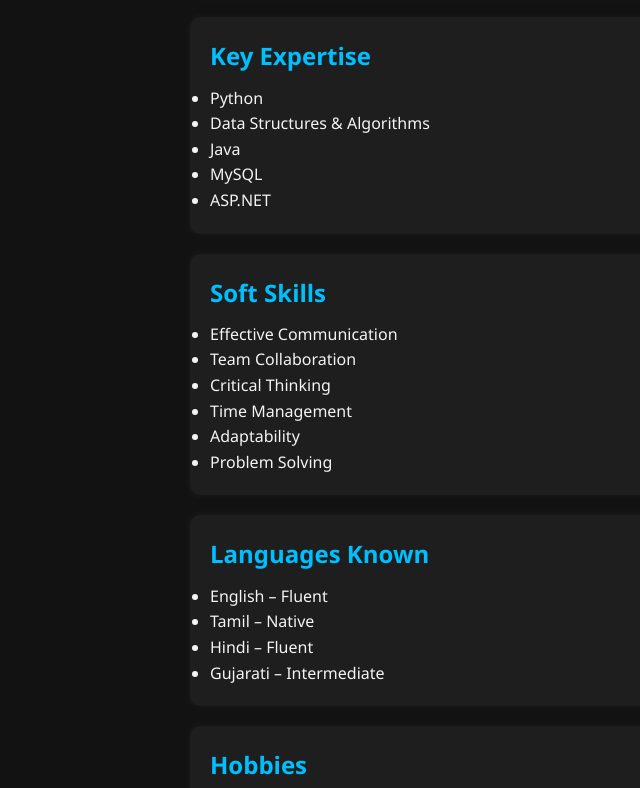
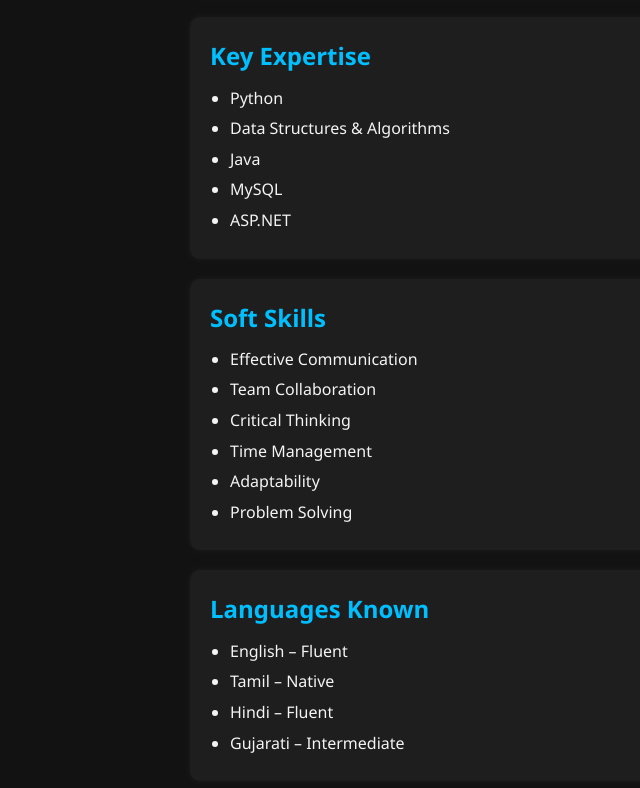
Before and after one commit to sharanraj14/Portfolio, a plain HTML site: page index.html in a window 1280 px wide. Shown: the part 806-1594 px from the top of the page, without its empty margins (460-1100 px from the left). Drawn offline with Linux system fonts and the light colour scheme.

Commit message:
Update style.css

```diff
--- a/style.css
+++ b/style.css
@@ -79,7 +79,15 @@ a:hover {
   border-radius: 10px;
   border: 3px solid #007acc;
 }
+.section ul {
+  list-style-type: disc;
+  padding-left: 20px;
+  margin-top: 10px;
+}
 
+.section li {
+  margin-bottom: 5px;
+}
 footer {
   background-color: #222;
   color: white;
```
